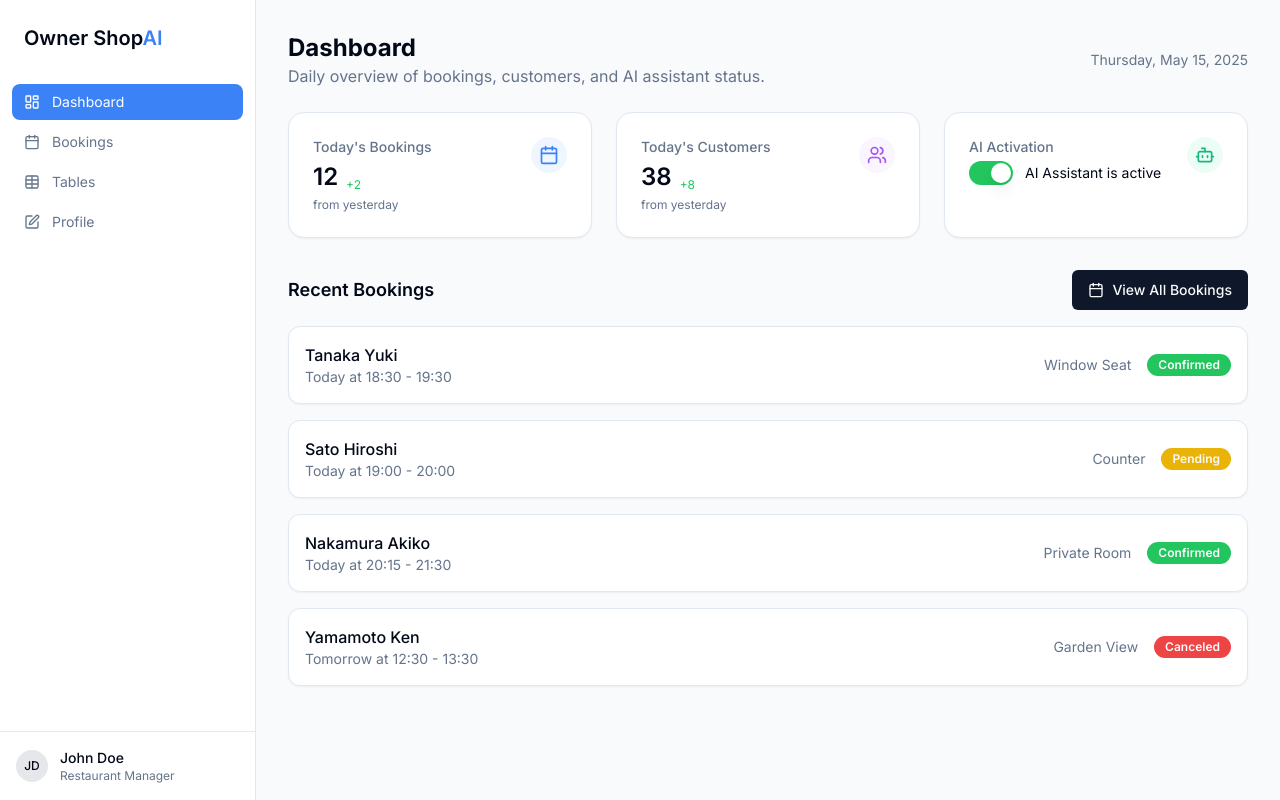
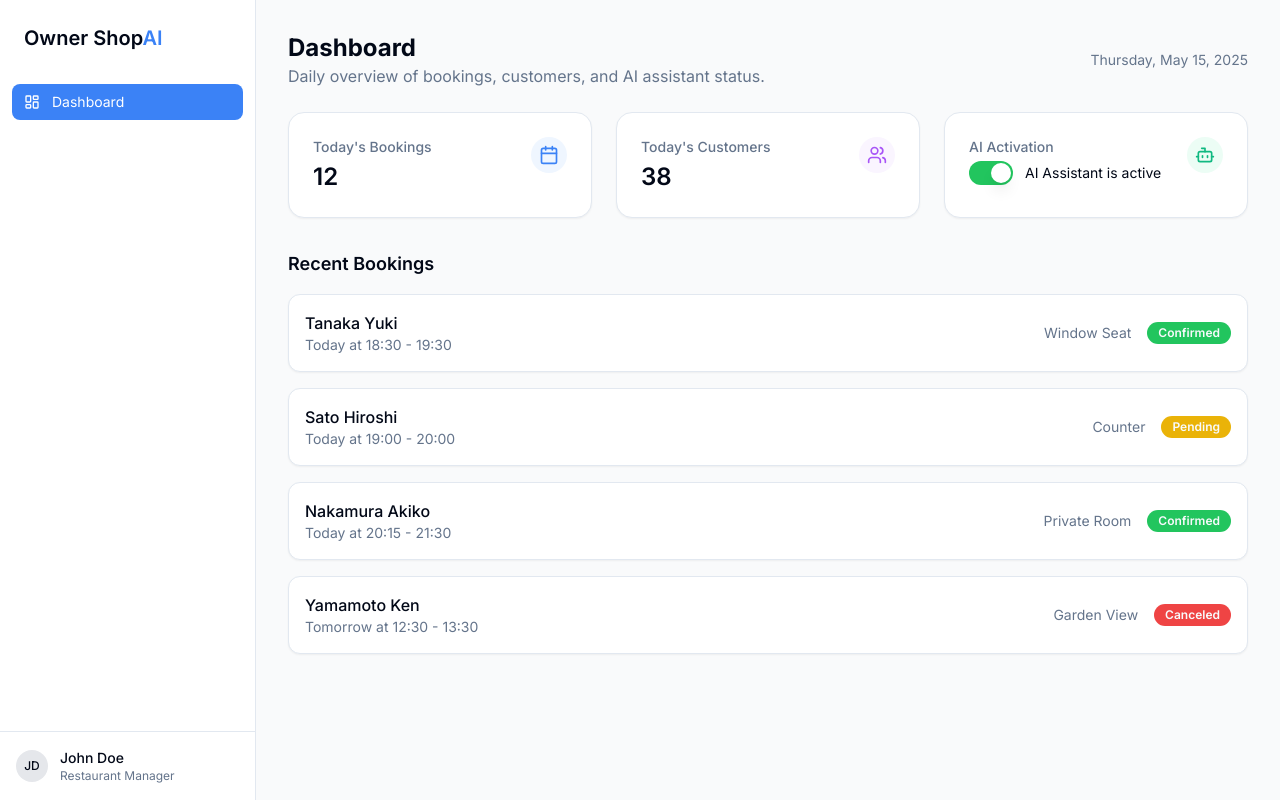
Before and after one commit to irfanramadhan1999/admin-ai-reservation-system, a React (Vite) app: page /shop-admin in a window 1280 px wide. Built offline with nearby package versions, Linux system fonts and the light colour scheme.

Commit message:
Refactor: Update Shop Owner Dashboard and Sidebar
- Removed "View All Bookings" button from Recent Bookings.
- Removed "from yesterday" subtext from Today's Bookings and Customers KPI cards.
- Removed Bookings, Tables, and Profile menu items from Shop Owner sidebar.

```diff
--- a/src/components/sidebar/sidebar-nav.tsx
+++ b/src/components/sidebar/sidebar-nav.tsx
@@ -1,7 +1,7 @@
 
 import React from 'react';
 import { cn } from '@/lib/utils';
-import { Store, LayoutDashboard, User, ShieldAlert, Calendar, Table, Edit } from 'lucide-react';
+import { Store, LayoutDashboard, User, ShieldAlert } from 'lucide-react';
 import { Link, useLocation } from 'react-router-dom';
 
 interface SidebarNavProps {
@@ -42,31 +42,13 @@ export function SidebarNav({ className, userRole = 'admin' }: SidebarNavProps) {
     }
   ];
 
-  // Shop owner navigation items - Updated URLs from /shop-owner to /shop-admin
+  // Shop owner navigation items - Updated to only include Dashboard
   const shopOwnerNavItems = [
     {
       title: "Dashboard",
       icon: LayoutDashboard,
       href: "/shop-admin",
       isActive: location.pathname === "/shop-admin"
-    },
-    {
-      title: "Bookings",
-      icon: Calendar,
-      href: "/shop-admin/bookings",
-      isActive: location.pathname === "/shop-admin/bookings"
-    },
-    {
-      title: "Tables",
-      icon: Table,
-      href: "/shop-admin/tables",
-      isActive: location.pathname === "/shop-admin/tables"
-    },
-    {
-      title: "Profile",
-      icon: Edit,
-      href: "/shop-admin/profile",
-      isActive: location.pathname === "/shop-admin/profile"
     }
   ];
 
--- a/src/pages/ShopOwnerDashboard.tsx
+++ b/src/pages/ShopOwnerDashboard.tsx
@@ -1,9 +1,9 @@
+
 import React, { useState } from 'react';
 import { useNavigate } from 'react-router-dom';
 import { DashboardLayout } from '@/components/dashboard/dashboard-layout';
 import { DashboardHeader } from '@/components/dashboard/dashboard-header';
-import { Button } from '@/components/ui/button';
-import { Calendar, Users, Bot, Calendar as CalendarIcon } from 'lucide-react';
+import { Calendar, Users, Bot } from 'lucide-react';
 import { Badge } from '@/components/ui/badge';
 import { Card } from '@/components/ui/card';
 import { Switch } from '@/components/ui/switch';
@@ -16,15 +16,9 @@ const ShopOwnerDashboard = () => {
   const kpiData = {
     todaysBookings: {
       value: '12',
-      change: '+2',
-      trend: 'up' as const,
-      description: 'from yesterday',
     },
     todaysCustomers: {
       value: '38',
-      change: '+8',
-      trend: 'up' as const,
-      description: 'from yesterday',
     }
   };
 
@@ -73,8 +67,6 @@ const ShopOwnerDashboard = () => {
     }
   };
 
-  const handleViewAllBookings = () => navigate('/shop-admin/bookings');
-
   return (
     <DashboardLayout>
       {/* Page Header */}
@@ -98,11 +90,7 @@ const ShopOwnerDashboard = () => {
               <h3 className="text-sm font-medium text-muted-foreground">Today's Bookings</h3>
               <div className="flex items-end gap-2">
                 <span className="text-2xl font-semibold">{kpiData.todaysBookings.value}</span>
-                <span className="text-xs text-green-500 flex items-center">
-                  {kpiData.todaysBookings.change}
-                </span>
               </div>
-              <p className="text-xs text-muted-foreground">{kpiData.todaysBookings.description}</p>
             </div>
             <div className="p-2 rounded-full bg-blue-50">
               <Calendar className="h-5 w-5 text-blue-500" />
@@ -117,11 +105,7 @@ const ShopOwnerDashboard = () => {
               <h3 className="text-sm font-medium text-muted-foreground">Today's Customers</h3>
               <div className="flex items-end gap-2">
                 <span className="text-2xl font-semibold">{kpiData.todaysCustomers.value}</span>
-                <span className="text-xs text-green-500 flex items-center">
-                  {kpiData.todaysCustomers.change}
-                </span>
               </div>
-              <p className="text-xs text-muted-foreground">{kpiData.todaysCustomers.description}</p>
             </div>
             <div className="p-2 rounded-full bg-purple-50">
               <Users className="h-5 w-5 text-purple-500" />
@@ -156,13 +140,6 @@ const ShopOwnerDashboard = () => {
       <div className="mb-8">
         <div className="flex justify-between items-center mb-4">
           <h2 className="text-lg font-semibold">Recent Bookings</h2>
-          <Button
-            onClick={handleViewAllBookings}
-            className="flex gap-2"
-          >
-            <CalendarIcon className="h-4 w-4" />
-            View All Bookings
-          </Button>
         </div>
 
         <div className="space-y-4">
```
